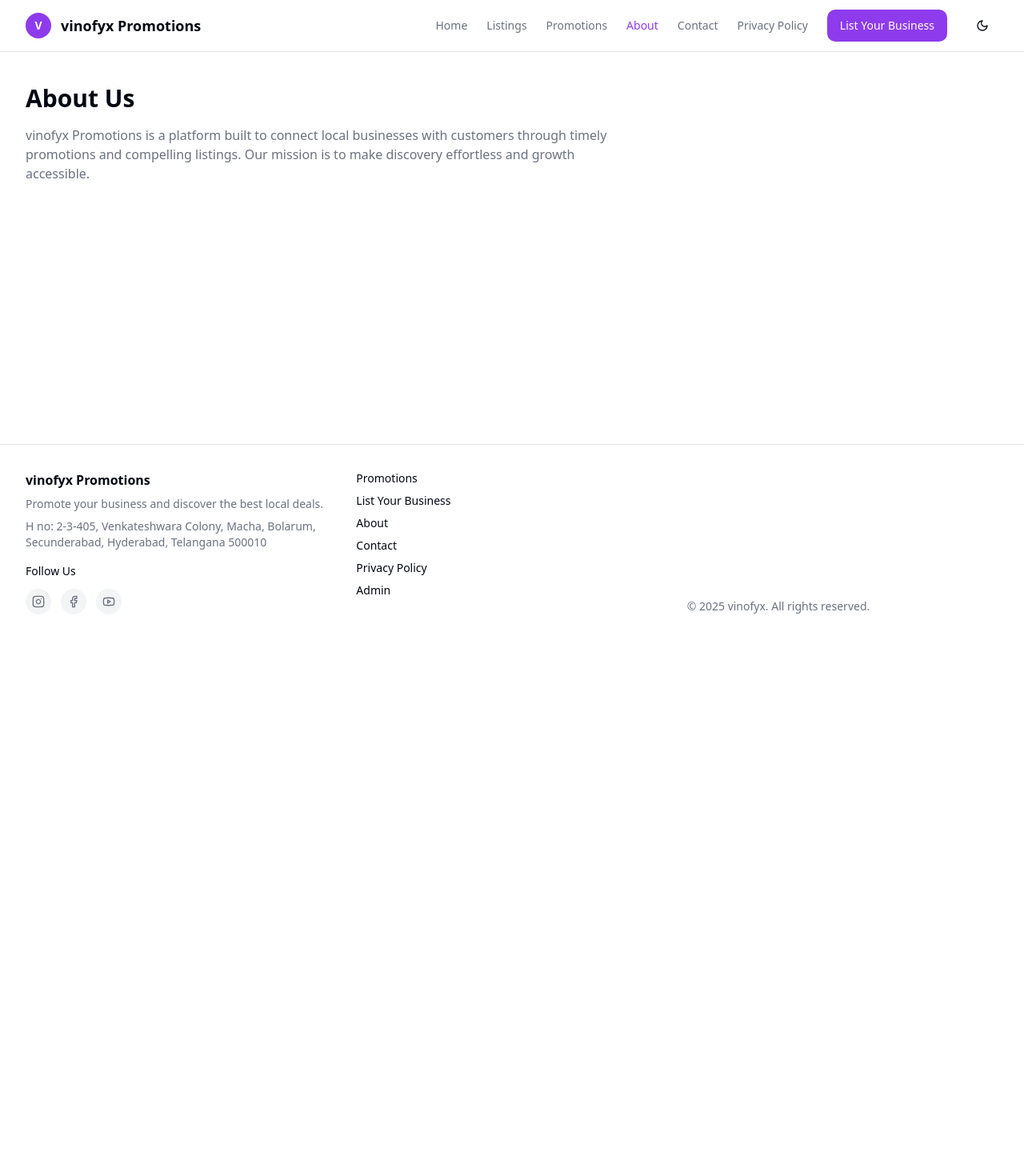
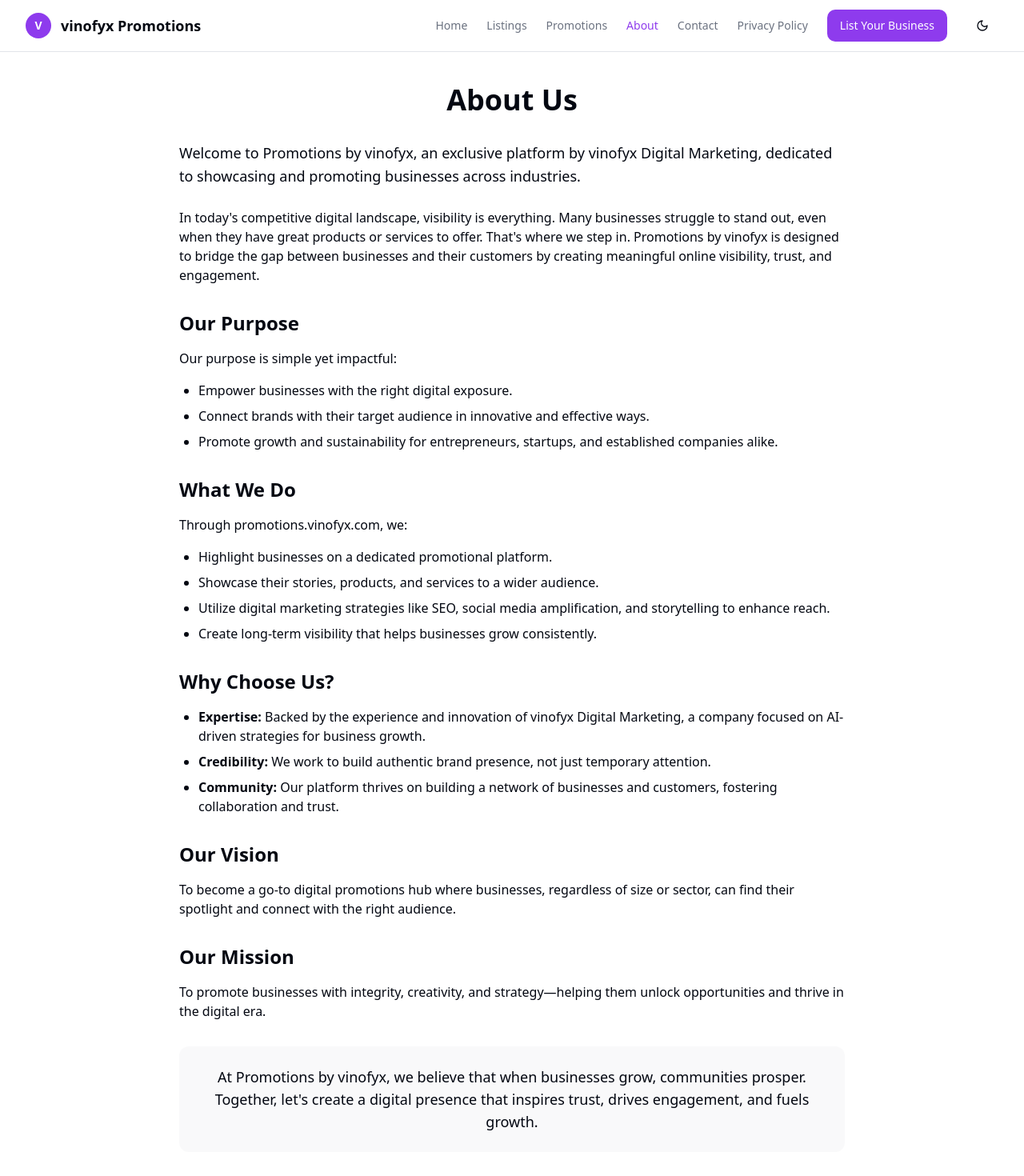
Before and after one commit to revanth0419/vinofyx-promotions-hub, a React (Vite) app: page /about in a window 1280 px wide. Shown: the top 1470 px of the page at 80% size. Before the commit the page ends 800 px from the top, so only its background shows below. Built offline with nearby package versions, Linux system fonts and the light colour scheme.

Commit message:
Update About Us content
Replace existing About Us section content with new provided text.

```diff
--- a/src/pages/About.tsx
+++ b/src/pages/About.tsx
@@ -3,13 +3,57 @@ import { SEO } from "@/components/seo/SEO";
 const About = () => {
   return (
     <>
-      <SEO title="About Us — vinofyx Promotions" description="vinofyx helps businesses promote offers and reach customers with a modern, fast platform." path="/about" />
-      <section className="container py-10">
-        <h1 className="text-3xl font-bold mb-4">About Us</h1>
-        <p className="text-muted-foreground max-w-3xl">
-          vinofyx Promotions is a platform built to connect local businesses with customers through timely promotions
-          and compelling listings. Our mission is to make discovery effortless and growth accessible.
-        </p>
+      <SEO title="About Us — vinofyx Promotions" description="An exclusive platform by vinofyx Digital Marketing, dedicated to showcasing and promoting businesses across industries." path="/about" />
+      <section className="container py-10 max-w-4xl mx-auto">
+        <h1 className="text-4xl font-bold mb-8 text-center">About Us</h1>
+
+        <div className="prose prose-lg max-w-none dark:prose-invert">
+          <p className="text-lg leading-relaxed mb-6">
+            Welcome to Promotions by vinofyx, an exclusive platform by vinofyx Digital Marketing, dedicated to showcasing and promoting businesses across industries.
+          </p>
+
+          <p className="mb-6">
+            In today's competitive digital landscape, visibility is everything. Many businesses struggle to stand out, even when they have great products or services to offer. That's where we step in. Promotions by vinofyx is designed to bridge the gap between businesses and their customers by creating meaningful online visibility, trust, and engagement.
+          </p>
+
+          <h2 className="text-2xl font-semibold mt-8 mb-4">Our Purpose</h2>
+          <p className="mb-4">Our purpose is simple yet impactful:</p>
+          <ul className="list-disc pl-6 mb-6 space-y-2">
+            <li>Empower businesses with the right digital exposure.</li>
+            <li>Connect brands with their target audience in innovative and effective ways.</li>
+            <li>Promote growth and sustainability for entrepreneurs, startups, and established companies alike.</li>
+          </ul>
+
+          <h2 className="text-2xl font-semibold mt-8 mb-4">What We Do</h2>
+          <p className="mb-4">Through promotions.vinofyx.com, we:</p>
+          <ul className="list-disc pl-6 mb-6 space-y-2">
+            <li>Highlight businesses on a dedicated promotional platform.</li>
+            <li>Showcase their stories, products, and services to a wider audience.</li>
+            <li>Utilize digital marketing strategies like SEO, social media amplification, and storytelling to enhance reach.</li>
+            <li>Create long-term visibility that helps businesses grow consistently.</li>
+          </ul>
+
+          <h2 className="text-2xl font-semibold mt-8 mb-4">Why Choose Us?</h2>
+          <ul className="list-disc pl-6 mb-6 space-y-2">
+            <li><strong>Expertise:</strong> Backed by the experience and innovation of vinofyx Digital Marketing, a company focused on AI-driven strategies for business growth.</li>
+            <li><strong>Credibility:</strong> We work to build authentic brand presence, not just temporary attention.</li>
+            <li><strong>Community:</strong> Our platform thrives on building a network of businesses and customers, fostering collaboration and trust.</li>
+          </ul>
+
+          <h2 className="text-2xl font-semibold mt-8 mb-4">Our Vision</h2>
+          <p className="mb-6">
+            To become a go-to digital promotions hub where businesses, regardless of size or sector, can find their spotlight and connect with the right audience.
+          </p>
+
+          <h2 className="text-2xl font-semibold mt-8 mb-4">Our Mission</h2>
+          <p className="mb-6">
+            To promote businesses with integrity, creativity, and strategy—helping them unlock opportunities and thrive in the digital era.
+          </p>
+
+          <p className="text-lg font-medium text-center mt-8 p-6 bg-muted/50 rounded-lg">
+            At Promotions by vinofyx, we believe that when businesses grow, communities prosper. Together, let's create a digital presence that inspires trust, drives engagement, and fuels growth.
+          </p>
+        </div>
       </section>
     </>
   );
```
